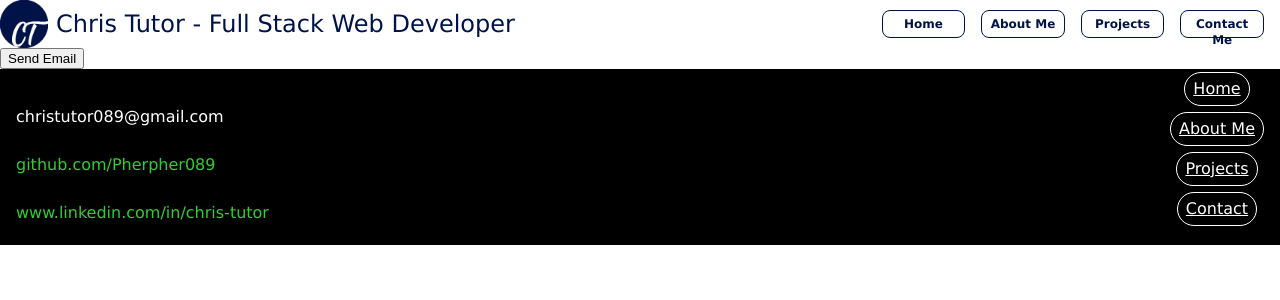
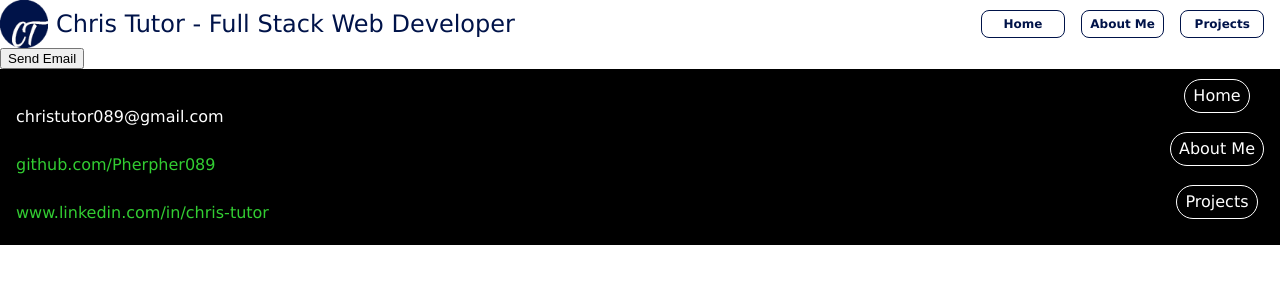
Before and after one commit to Pherpher089-zz/portfolio, a React (Create React App) app in the folder portfolio/: page /contact in a window 1280 px wide. Shown: the top 300 px of the page. Built offline with nearby package versions, Linux system fonts and the light colour scheme.

Commit message:
Final touches before I push to master

```diff
--- a/portfolio/src/Components/Footer.js
+++ b/portfolio/src/Components/Footer.js
@@ -24,9 +24,9 @@ function Footer(props) {
 				<Link className="Button" to="/projects">
 					Projects
 				</Link>
-				<Link className="Button" to="/contact">
+				{/* <Link className="Button" to="/contact">
 					Contact
-				</Link>
+				</Link> */}
 			</div>
 		</div>
 	);
--- a/portfolio/src/Components/Footer.scss
+++ b/portfolio/src/Components/Footer.scss
@@ -42,6 +42,7 @@ $accent-color: #001349;
 		margin-bottom: 1rem;
 		margin-right: 1rem;
 		a {
+			text-decoration: none;
 			padding: 0.5rem 0.5rem;
 			text-align: center;
 			line-height: 1rem;
--- a/portfolio/src/Components/NavBar.js
+++ b/portfolio/src/Components/NavBar.js
@@ -37,9 +37,9 @@ function NavBar(props) {
 						<Link className="Button" to="/projects">
 							Projects
 						</Link>
-						<Link className="Button" to="/contact">
-							Contact Me
-						</Link>
+						{/* <Link className="Button" to="/contact">
+							Contact
+						</Link> */}
 					</div>
 				</div>
 				<div className={navState + " DropDown"}>
@@ -52,9 +52,9 @@ function NavBar(props) {
 					<Link className="Button" to="/projects">
 						Projects
 					</Link>
-					<Link className="Button" to="/contact">
+					{/* <Link className="Button" to="/contact">
 						Contact Me
-					</Link>
+					</Link> */}
 				</div>
 			</nav>
 		</>
```
Also changed, not shown: 1 other file (tests, documents, lock files or other folders).
